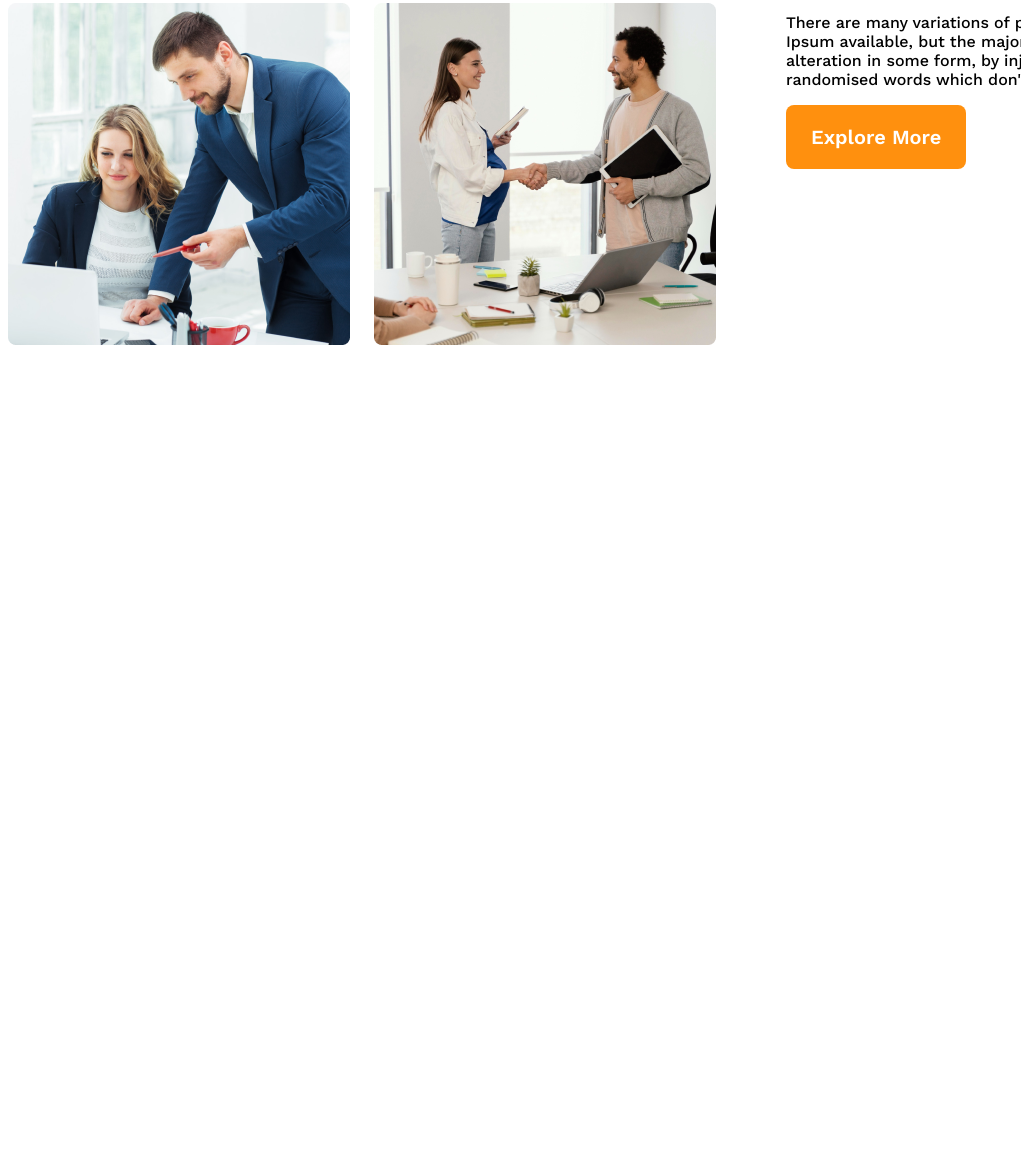
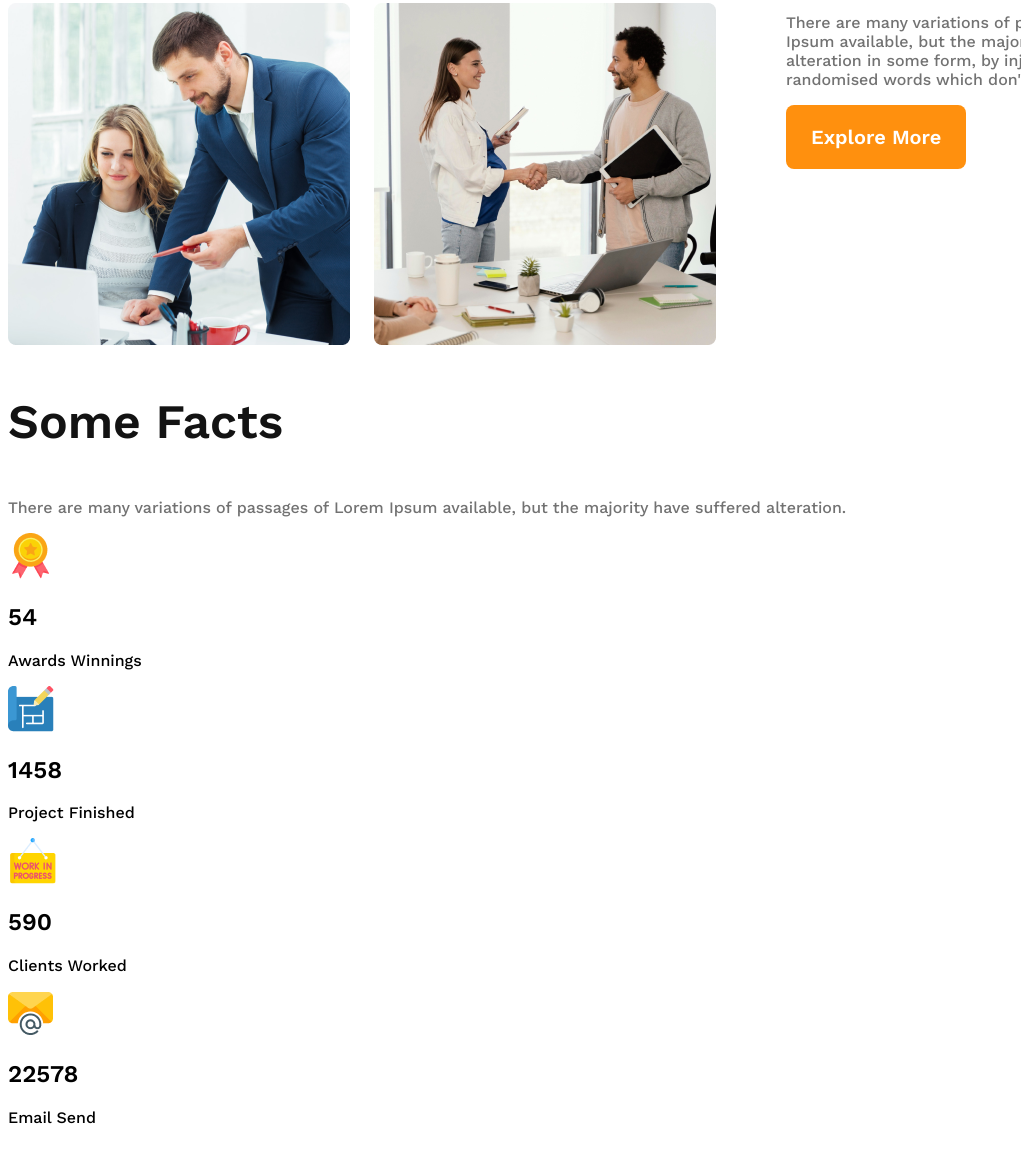
Before and after one commit to tariqulislam6062/g3-architects-website, a plain HTML site: page index.html in a window 1280 px wide. Shown: the part 1460-2623 px from the top of the page, without its empty margins (0-1021 px from the left). Before the commit the page ends 1875 px from the top, so only its background shows below. Drawn offline with nearby package versions, Linux system fonts and the light colour scheme.

Commit message:
added facts

```diff
--- a/index.html
+++ b/index.html
@@ -10,7 +10,7 @@
     <!-- header start -->
     <header>
             <nav>
-                <h3 class="nav-title">G3 Architects</h3>
+                <h3 class="section-title">G3 Architects</h3>
                 <ul>
                     <li><a href="">Home</a></li>
                     <li><a href="">About</a></li>
@@ -21,7 +21,7 @@
             <div class="banner">
                 <div class="banner-content">
                     <h1 class="banner-title">Brand New Group of Architects</h1>
-                    <p class="banner-description">There are many variations of passages of Lorem Ipsum available, but the majority have suffered alteration in some form, by injected humour, or randomised words which don't look even</p>
+                    <p class="text-light-gray">There are many variations of passages of Lorem Ipsum available, but the majority have suffered alteration in some form, by injected humour, or randomised words which don't look even</p>
                     <button class="btn-primary">Explore More</button>
                 </div>
                 <img src="images/banner.png" alt="">
@@ -39,9 +39,41 @@
             </div>
             <div class="teams-content">
                 <h3 class="teams-title"><span class="quick-list">Quick list</span> <span class="of-our">of Our</span> <span class="features">Features</span></h3>
-                <p class="teams-discription">There are many variations of passages of Lorem Ipsum available, but the majority have suffered alteration in some form, by injected humour, or randomised words which don't look even</p>
+                <p class="text-light-gray">There are many variations of passages of Lorem Ipsum available, but the majority have suffered alteration in some form, by injected humour, or randomised words which don't look even</p>
                 <button class="btn-primary">Explore More</button>
 
+            </div>
+        </section>
+
+        <!-- teams features -->
+        <section class="features">
+
+        </section>
+        <!-- facts section -->
+        <section class="facts">
+            <h3 class="section-title">Some Facts</h3>
+            <p class="text-light-gray">There are many variations of passages of Lorem Ipsum available, but the majority have suffered alteration.</p>
+            <div class="facts-card-container">
+               <div class="card">
+                <img src="images/icons/ribon.png" alt="">
+                <h2 class="cars-stars">54</h2>
+                <p class="card-title">Awards Winnings</p>
+               </div>
+               <div class="card">
+                <img src="images/icons/projects.png" alt="">
+                <h2 class="cars-stars">1458</h2>
+                <p class="card-title">Project Finished</p>
+               </div>
+               <div class="card">
+                <img src="images/icons/customers.png" alt="">
+                <h2 class="cars-stars">590</h2>
+                <p class="card-title">Clients Worked</p>
+               </div>
+               <div class="card">
+                <img src="images/icons/email.png" alt="">
+                <h2 class="cars-stars">22578</h2>
+                <p class="card-title">Email Send</p>
+               </div>
             </div>
         </section>
 
--- a/styles/arctitects.css
+++ b/styles/arctitects.css
@@ -5,6 +5,15 @@
     font-family: 'Open Sans', sans-serif;
     font-family: 'Work Sans', sans-serif;
 }
+.text-light-gray{
+    color: #727272;
+    font-weight: 400;
+}
+.section-title{
+    font-size: 3rem;
+    font-weight: 700;
+    color: #131313;
+ }
 .btn-primary{
     border-radius: 8px;
     color: #FFF;
@@ -24,11 +33,7 @@ nav{
     display: flex;
     justify-content: space-between;
 }
-.nav-title{
-   font-size: 3rem;
-   font-weight: 700;
-   color: #131313;
-}
+
 
 nav > ul{
     display: flex;
@@ -55,10 +60,10 @@ nav li a{
     font-weight: 700;
     color: #131313;
 }
-.banner-description{
+/* .banner-description{
     color: #727272;
     font-weight: 400;
-}
+} */
 .banner img{
     margin-top: 25px;
     width: 100%;
```
